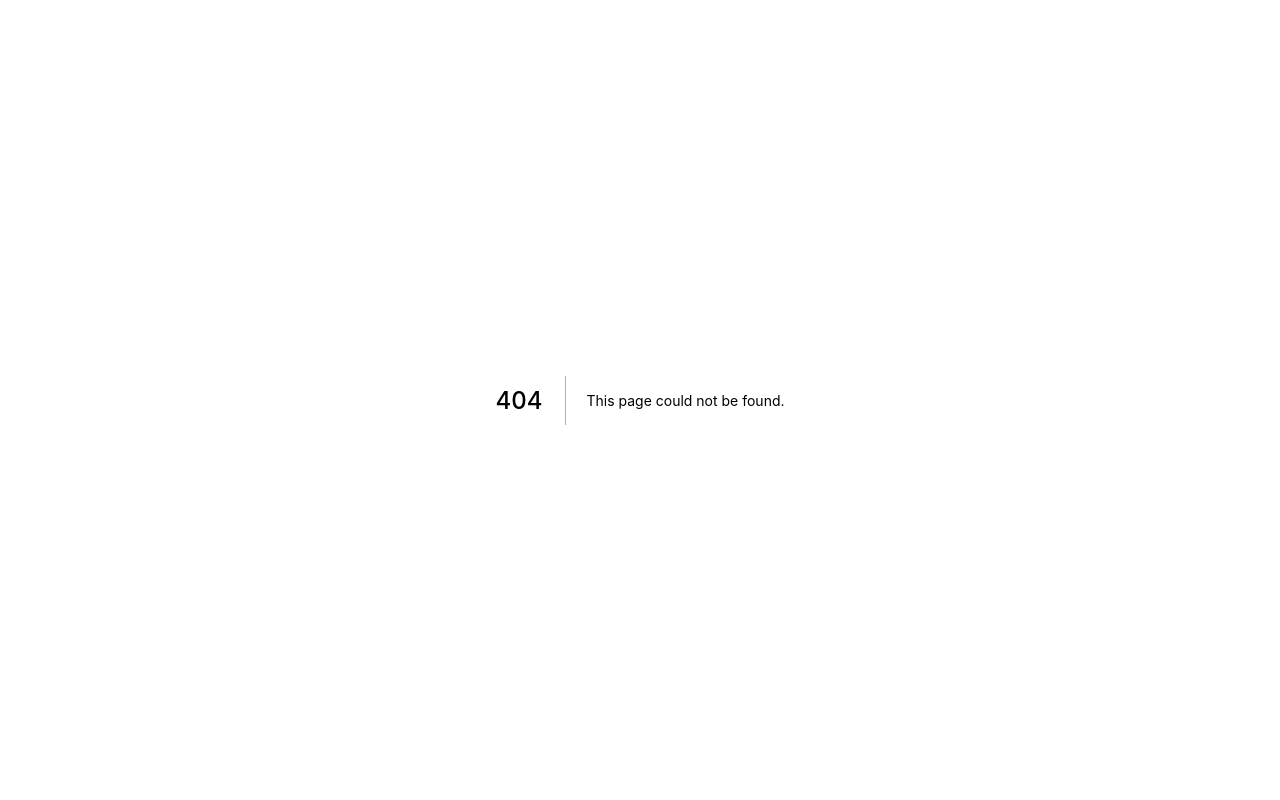
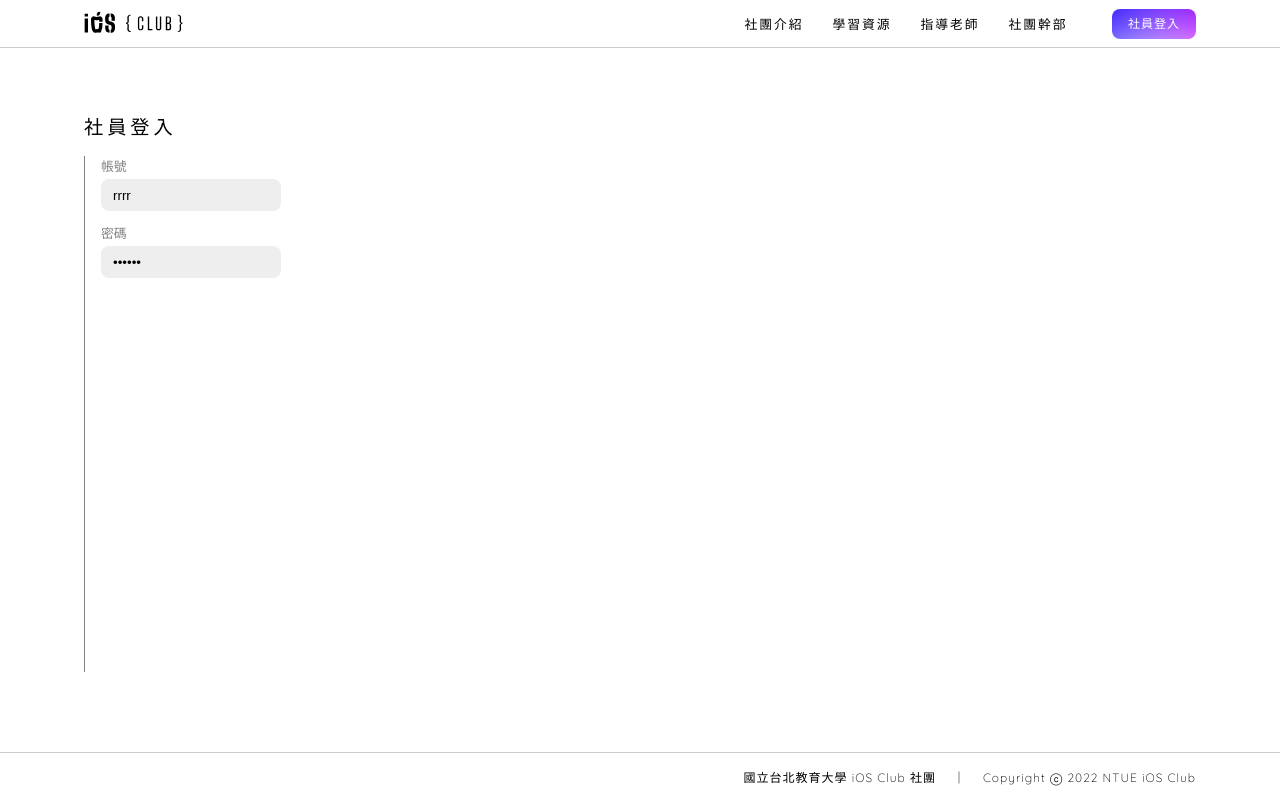
Before and after one commit to ChenLiangZhen/iOSClubWebsite, a Next.js app: page /routes/Entry in a window 1280 px wide. Before the commit this address had no page. Built offline with nearby package versions, Linux system fonts and the light colour scheme.

Commit message:
add login page layout

```diff
--- a/src/components/layouts/Layouts.js
+++ b/src/components/layouts/Layouts.js
@@ -18,12 +18,12 @@ export const BaseGrid = styled.div`
     grid-template-rows: [Top] 48px [HeaderBottom] 32px [BodyTop] auto [BodyBottom] 32px [FooterTop] 48px [Bottom];
   }
 
-  @media (min-width: 768px) and (max-width: 960px) {
+  @media (min-width: 720px) and (max-width: 960px) {
     grid-template-columns: [Left] 5% [ContentLeft] 20px [BodyLeft]  1fr [BodyRight] 20px [ContentRight] 5% [Right];
     grid-template-rows: [Top] 48px [HeaderBottom] 32px [BodyTop] auto [BodyBottom] 32px [FooterTop] 48px [Bottom];
   }
 
-  @media (min-width: 480px) and (max-width: 768px) {
+  @media (min-width: 480px) and (max-width: 720px) {
     grid-template-columns: [Left] 5% [ContentLeft] 20px [BodyLeft]  1fr [BodyRight] 20px [ContentRight] 5% [Right];
     grid-template-rows: [Top] 48px [HeaderBottom] 32px [BodyTop] auto [BodyBottom] 32px [FooterTop] 48px [Bottom];
   }
--- a/src/components/layouts/PageSections.js
+++ b/src/components/layouts/PageSections.js
@@ -126,7 +126,7 @@ export const NavLogin = styled(motion.div).attrs(props => ({}))`
 
   color: #fff;
   font-size: 0.75rem;
-  font-weight: 300;
+  font-weight: ${props => props.route == props.name ? 500 : 300};
   //font-family: "Noto Sans TC";
   letter-spacing: 1px;
   transition-duration: 500ms;
@@ -346,8 +346,8 @@ export const PageHeader = () => {
 						</NavTitle>
 					</Link>
 
-					<Link href={'/routes/Teams'} passHref>
-						<NavLogin name={"/"} route={route}>
+					<Link href={'/routes/Entry'} passHref>
+						<NavLogin name={"/routes/Entry"} route={route}>
 							社員登入
 						</NavLogin>
 					</Link>
@@ -405,7 +405,7 @@ export const PageFooter = () => {
 					fontFamily: "Quicksand"
 
 				}}>
-					國立台北教育大學 iOS Club 社團 ｜ Copyright ⓒ 2022 NTUE iOS Club
+					國立台北教育大學 iOS Club 社團 &nbsp; &nbsp;｜&nbsp; &nbsp; Copyright ⓒ 2022 NTUE iOS Club
 				</div>
 
 				{/*<div style={{*/}
--- a/src/global_state/dataSlice.js
+++ b/src/global_state/dataSlice.js
@@ -1,14 +1,11 @@
 import {createSlice, PayloadAction} from '@reduxjs/toolkit'
-import {IProductDataList, IProductItem} from "../screen/MainScreen";
 
 export const initialState = {
 
-    testString: "",
-
     userInfo: {
-        email: "",
+        accountID: "",
         password: "",
-        accountName: ""
+        email: ""
     },
 }
 
@@ -16,17 +13,15 @@ const dataSlice = createSlice({
 
     name: 'data',
     initialState,
+
     reducers: {
-        increaseValue: (state, action) => {
-            state.testString = "STRING!"
-        },
 
-        decreaseValue: (state, action) => {
-            state.testString = "STRING..."
+        setUserInfo: (state, action) => {
+            state.userInfo = action.payload
         },
     },
 })
 
-export const selectAccount = state => state.account
-export const { setTestString } = dataSlice.actions
+export const selectData = (state) => state.data
+export const { setUserInfo } = dataSlice.actions
 export default dataSlice.reducer
--- a/src/global_state/store.js
+++ b/src/global_state/store.js
@@ -13,11 +13,12 @@ const persistConfig = {
 export const store = configureStore({
 
     reducer: {
-        account: persistReducer(persistConfig, dataReducer),
+        data: persistReducer(persistConfig, dataReducer),
     },
+
     devTools: process.env.NODE_ENV !== 'production',
     middleware: [thunk]
 
 });
 
-persistStore(store);
+persistStore(store).purge()
--- a/src/pages/_app.js
+++ b/src/pages/_app.js
@@ -1,7 +1,18 @@
 import '../styles/globals.scss'
+import {store} from "../global_state/store";
+import {Provider} from "react-redux";
 
 function MyApp({ Component, pageProps }) {
-  return <Component {...pageProps} />
+  return (
+
+
+     <Provider store={store}>
+
+       <Component {...pageProps} />
+
+     </Provider>
+
+  )
 }
 
 export default MyApp
--- /dev/null
+++ b/src/pages/routes/Entry.js
@@ -0,0 +1,176 @@
+import React, {useEffect, useState} from "react";
+import {BaseGrid} from "../../components/layouts/Layouts";
+import {PageBody, PageFooter, PageHeader} from "../../components/layouts/PageSections";
+import styled from "styled-components";
+import {motion} from "framer-motion";
+import {useDispatch, useSelector} from "react-redux";
+import {selectData} from "../../global_state/dataSlice";
+
+const Grid = styled(motion.div).attrs(props => ({}))`
+
+  display: grid;
+  grid-template-columns: [Left] 1fr [Right];
+  grid-template-rows: [Top] 16px [ContentTop] 60px [TitleDivider] 1fr [ContentBottom] 48px [Bottom];
+  min-height: 100%;
+  width: 100%;
+
+  @media (min-width: 960px) and (max-width: 1280px) {
+
+  }
+
+  @media (min-width: 720px) and (max-width: 960px) {
+
+  }
+
+  @media (min-width: 480px) and (max-width: 720px) {
+
+  }
+
+  @media (max-width: 480px) {
+
+  }
+
+`
+
+const Content = styled(motion.div).attrs(props => ({}))`
+
+  grid-area: TitleDivider / Left / ContentBottom / Right;
+
+  display: flex;
+  justify-content: flex-start;
+  //align-items: center;
+
+`
+
+const Title = styled(motion.div).attrs(props => ({}))`
+
+  grid-area: ContentTop / Left / TitleDivider / Right;
+
+  display: flex;
+  justify-content: flex-start;
+  align-items: center;
+
+  font-size: 1.2rem;
+  font-weight: 300;
+  font-family: "Noto Sans TC";
+  letter-spacing: ${props => props.route == props.name ? "4px" : "2px"};
+  transition-duration: 250ms;
+
+  z-index: 10;
+`
+
+const Entry = () => {
+
+	const [password, setPassword] = useState("werwer")
+	const [accountID, setAccountID] = useState("rrrr")
+
+	const [showPassword, setShowPassword] = useState(false)
+
+	const data = useSelector(selectData)
+	const dispatch = useDispatch()
+
+
+	useEffect(() => {
+
+		console.log("DATA IS!!! :: " + data)
+
+	}, [])
+
+	return (
+
+		<BaseGrid>
+
+			<PageHeader/>
+
+			<PageBody>
+
+				<Grid>
+
+					<Title>
+						社員登入
+					</Title>
+
+					<Content>
+
+						<div style={{
+							height: "100%",
+							width: 1,
+							backgroundColor: "gray",
+
+							marginRight: 16
+						}}>
+
+						</div>
+
+						<div style={{
+							display: "flex",
+							flexDirection: "column"
+						}}>
+							<div style={{
+								fontSize: "0.8rem",
+								color: "gray",
+							}}>
+								帳號
+							</div>
+							<input spellCheck={false}
+							       defaultValue={accountID}
+							       type={"text"}
+							       onChangeText={prev => setAccountID(prev)}
+							       style={{
+
+								       width: 180,
+								       height: 32,
+								       borderRadius: 8,
+
+								       padding: "0 12px 0 12px",
+								       marginTop: 4,
+								       marginBottom: 12,
+
+								       outline: "none",
+								       border: "none",
+								       color: "black",
+								       backgroundColor: "#eee"
+							       }}/>
+
+							<div style={{
+								fontSize: "0.8rem",
+								color: "gray"
+							}}>
+								密碼
+							</div>
+							<input spellCheck={false}
+							       defaultValue={password}
+							       onChangeText={prev => setAccountID(prev)}
+							       type={"password"}
+							       style={{
+
+								       width: 180,
+								       height: 32,
+								       borderRadius: 8,
+
+								       padding: "0 12px 0 12px",
+								       marginTop: 4,
+								       marginBottom: 12,
+
+								       outline: "none",
+								       border: "none",
+								       color: "black",
+								       backgroundColor: "#eee"
+							       }}/>
+						</div>
+
+
+					</Content>
+
+
+				</Grid>
+
+			</PageBody>
+
+			<PageFooter/>
+
+		</BaseGrid>
+	)
+}
+
+export default Entry
```
Also changed, not shown: package.json (+5 -5 lines), src/components/layouts/Titles.js (added, +9 -0 lines), src/pages/index.js (+8 -2 lines).
